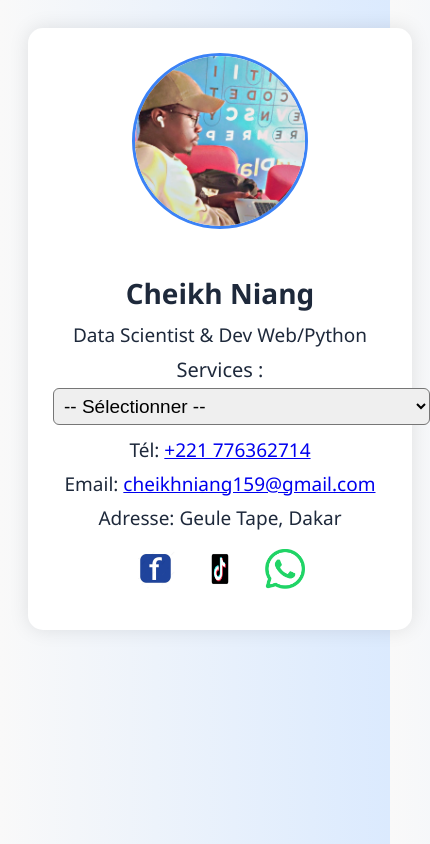
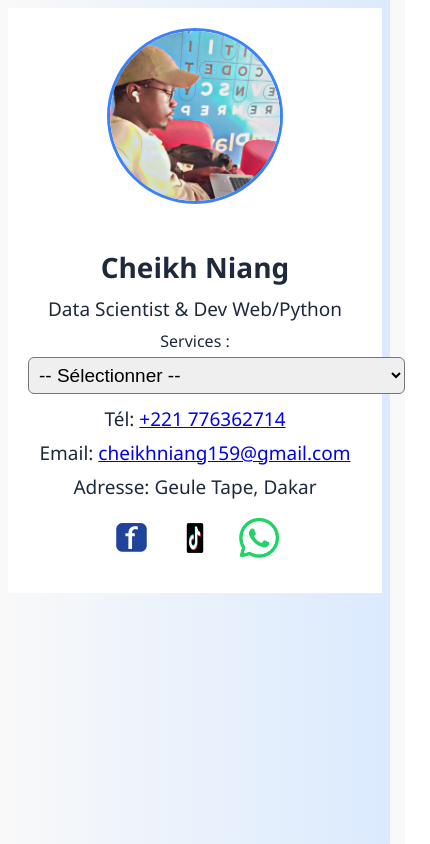
Before and after one commit to chniang/carte_visite, a plain HTML site: page index.html in a window 390 px wide. Shown: the whole page, 430 px wide, since content can reach past the window. Drawn offline with Linux system fonts and the light colour scheme.

Commit message:
Mise à jour du code HTML/CSS : responsive mobile et modal image

```diff
--- a/index.html
+++ b/index.html
@@ -2,6 +2,7 @@
 <html lang="fr">
 <head>
   <meta charset="UTF-8">
+  <meta name="viewport" content="width=device-width, initial-scale=1" />
   <title>Cheikh Niang</title>
   <link rel="icon" type="image/png" href="images/ma_photo.jpg">
   <style>
@@ -17,9 +18,11 @@
       padding: 25px;
       border-radius: 15px;
       box-shadow: 0 0 20px rgba(0, 0, 0, 0.1);
-      display: inline-block;
+      display: block;
+      margin: 10px auto;
       max-width: 420px;
-      margin: auto;
+      width: 100%;
+      box-sizing: border-box;
     }
     .card img.photo {
       width: 140px;
@@ -112,10 +115,17 @@
       cursor: pointer;
     }
 
+    /* MOBILE RESPONSIVE */
     @media (max-width: 600px) {
+      body {
+        padding: 0;
+      }
       .card {
-        width: 100%;
-        font-size: 20px;
+        max-width: 100%;
+        padding: 20px;
+        border-radius: 0;
+        box-shadow: none;
+        margin: 0;
       }
       .card img.photo {
         width: 170px;
```
